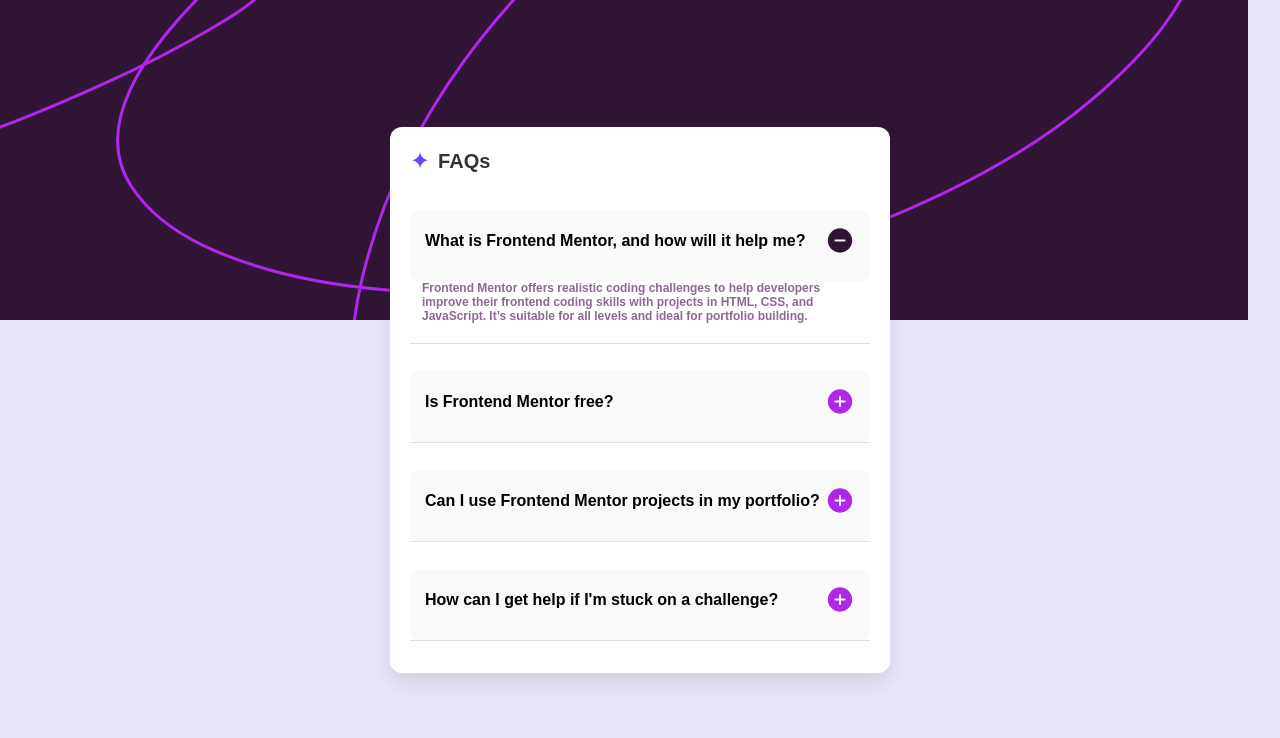
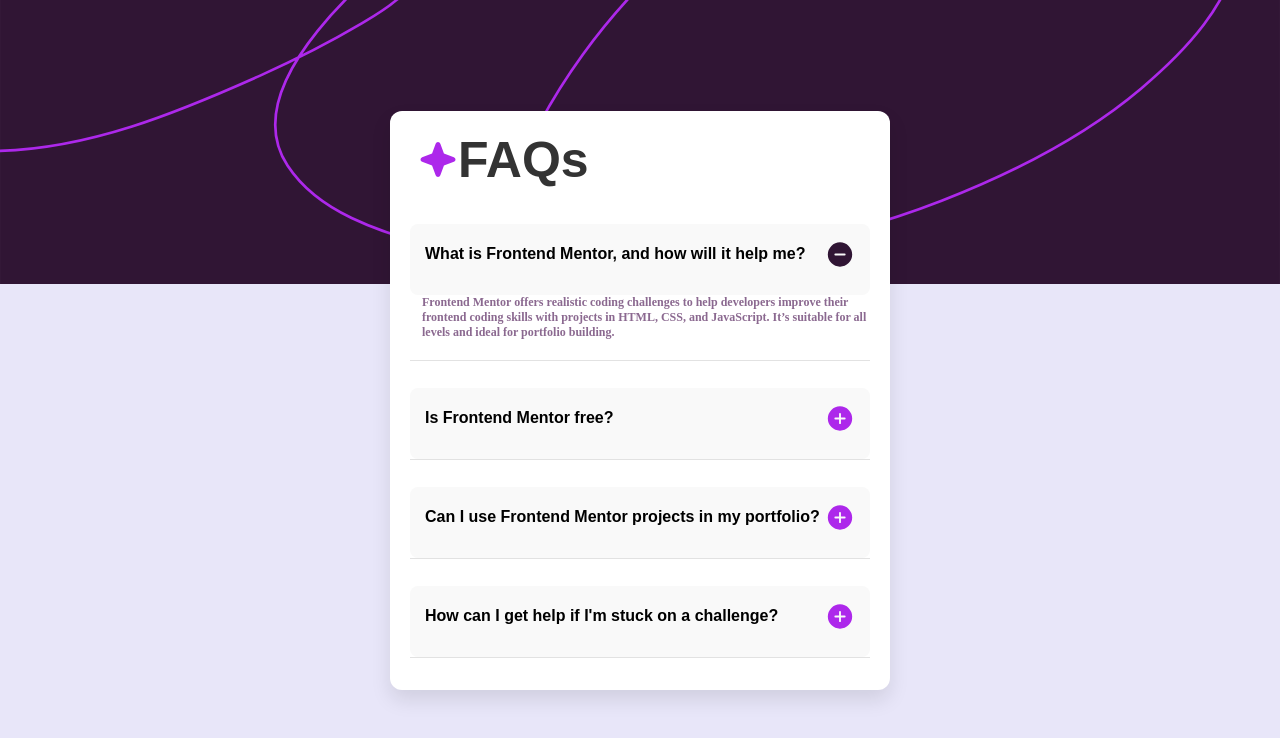
Before and after one commit to Raheem3902/faq-accordion, a plain HTML site: page index.html in a window 1280 px wide. Drawn offline with Linux system fonts and the light colour scheme.

Commit message:
bug fixed

```diff
--- a/index.html
+++ b/index.html
@@ -11,7 +11,8 @@
         <img src="faq-accordion-main/assets/images/background-pattern-desktop.svg" alt="iamge" class="bg-image">
     <div class="faq-container">
         <div class="faq-header">
-            <span class="faq-icon">✦</span>
+            <span class="faq-icon"></span>
+            <img src="faq-accordion-main/assets/images/icon-star.svg" alt="">
             <h1>FAQs</h1>
 
         </div>
--- a/style.css
+++ b/style.css
@@ -12,7 +12,6 @@ body {
     align-items: center;
     min-height: 100vh;
     background-color: #e8e6f9;
-    font-family: Arial, sans-serif;
     position: relative;
 }
 
@@ -48,9 +47,11 @@ body {
 .bg-image{
     /* display: none; */
     top: 0;
-    right: 32px;
+    /* right: 32px; */
+    left:0;
     z-index: -1;
     position: absolute;
+    width:100vw;
 
 }
 
@@ -69,9 +70,10 @@ body {
 }
 
 h1 {
-    font-size: 20px;
+    font-size: 50px;
     color: #333;
-    font-weight: bold;
+    font-weight: bolder;
+    font-family: Arial;
 }
 
 /* FAQ Question Button Styling */
@@ -101,6 +103,7 @@ h1 {
 
 .faq-question:hover {
     background-color: #f0f0f0;
+    color:#AD28EB;
 }
 
 .toggle-icon {
@@ -116,3 +119,5 @@ h1 {
     color: #666;
     line-height: 1.6;
 }
+
+}
```
